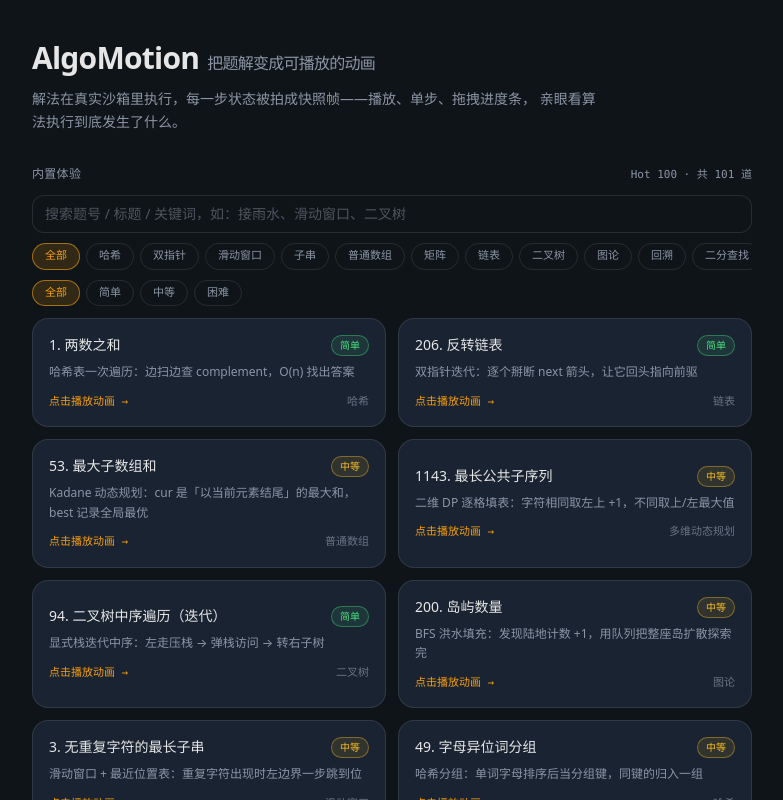
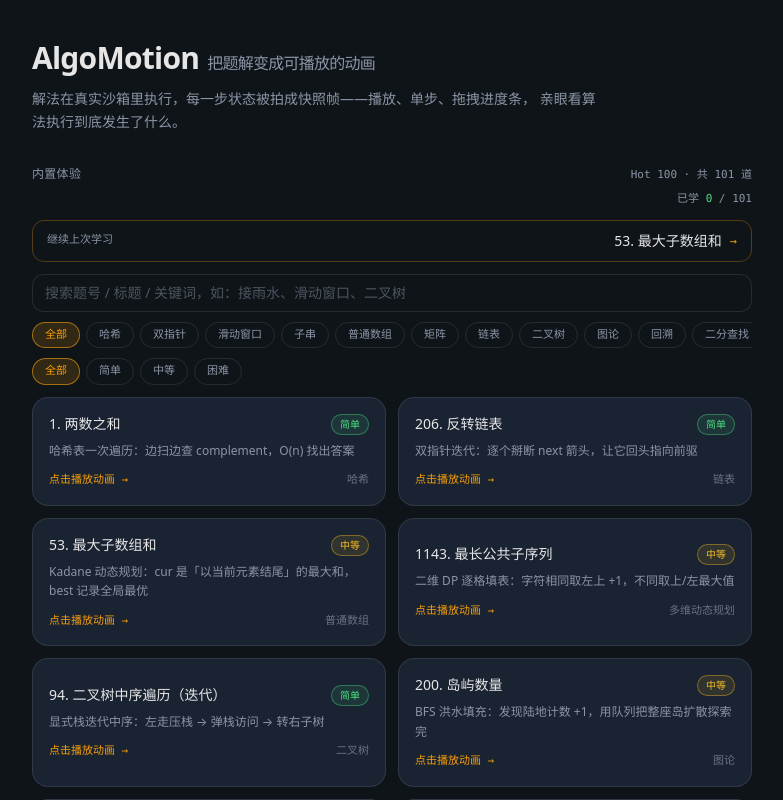
Before and after one commit to turbobo/algo-motion, a React (Vite) app: page / in a window 1280 px wide. Both pictures are taken after a click on the button 457 px from the left and 503 px from the top of the page. Shown: the whole page, without its empty margins (248-1031 px from the left). Built offline with nearby package versions, Linux system fonts and the light colour scheme.

Commit message:
[feat] 学习进度追踪：已学计数+进度条+角标+继续上次（localStorage 持久化）

```diff
--- a/src/App.tsx
+++ b/src/App.tsx
@@ -6,6 +6,7 @@ import type { AlgorithmCase } from './types'
 import type { Sample } from './samples'
 import { executeInstrumentResult } from './engine/runner'
 import { generateInstrumented, type GenerateInput } from './llm/client'
+import { useProgress } from './hooks/useProgress'
 import { HomeScreen } from './screens/HomeScreen'
 import { PlayerScreen } from './screens/PlayerScreen'
 
@@ -14,9 +15,11 @@ export default function App() {
   const [loading, setLoading] = useState(false)
   const [generating, setGenerating] = useState(false)
   const [error, setError] = useState<string | null>(null)
+  const { learned, last, markLearned, markOpened } = useProgress()
 
   /** 打开内置样题：走沙箱执行链路 */
   const openSample = useCallback(async (sample: Sample) => {
+    markOpened(sample.id)
     setLoading(true)
     setError(null)
     try {
@@ -70,15 +73,24 @@ export default function App() {
     }
   }, [])
 
+  /** 播放页到达最后一帧：记入「已学」（自定义生成的题目不在样题库内，计数侧天然忽略） */
+  const handleLearned = useCallback(() => {
+    if (activeCase) {
+      markLearned(activeCase.id)
+    }
+  }, [activeCase, markLearned])
+
   return (
     <div className="h-full bg-bg text-ink">
       {activeCase ? (
-        <PlayerScreen algoCase={activeCase} onBack={() => setActiveCase(null)} />
+        <PlayerScreen algoCase={activeCase} onBack={() => setActiveCase(null)} onLearned={handleLearned} />
       ) : (
         <HomeScreen
           loading={loading}
           generating={generating}
           error={error}
+          learned={learned}
+          lastId={last}
           onOpenSample={openSample}
           onGenerate={handleGenerate}
         />
--- /dev/null
+++ b/src/hooks/useProgress.ts
@@ -0,0 +1,59 @@
+/**
+ * 学习进度：localStorage 持久化「已播完的样题 + 最近打开」。
+ * - learned：播到最后一帧（含拖拽直达）即视为已学，只记账不校验归属
+ * - last：最近打开的样题 id（首页「继续上次」入口）
+ * 存储不可用（隐私模式等）时静默降级为纯内存状态。
+ */
+import { useCallback, useEffect, useState } from 'react'
+
+const STORAGE_KEY = 'algomotion:progress'
+
+interface ProgressState {
+  learned: Set<string>
+  last: string | null
+}
+
+function loadProgress(): ProgressState {
+  try {
+    const raw = localStorage.getItem(STORAGE_KEY)
+    if (!raw) return { learned: new Set(), last: null }
+    const data = JSON.parse(raw) as { learned?: unknown; last?: unknown }
+    const learned = Array.isArray(data.learned)
+      ? new Set(data.learned.filter((x): x is string => typeof x === 'string'))
+      : new Set<string>()
+    return { learned, last: typeof data.last === 'string' ? data.last : null }
+  } catch {
+    return { learned: new Set(), last: null }
+  }
+}
+
+export function useProgress() {
+  const [progress, setProgress] = useState<ProgressState>(loadProgress)
+
+  // state 变化后持久化（setState updater 保持纯函数；写入失败静默降级为内存态）
+  useEffect(() => {
+    try {
+      localStorage.setItem(
+        STORAGE_KEY,
+        JSON.stringify({ learned: [...progress.learned], last: progress.last }),
+      )
+    } catch {
+      /* 存储不可用：仅内存记录 */
+    }
+  }, [progress])
+
+  const markLearned = useCallback((id: string) => {
+    setProgress((prev) => {
+      if (prev.learned.has(id)) return prev
+      const learned = new Set(prev.learned)
+      learned.add(id)
+      return { ...prev, learned }
+    })
+  }, [])
+
+  const markOpened = useCallback((id: string) => {
+    setProgress((prev) => (prev.last === id ? prev : { ...prev, last: id }))
+  }, [])
+
+  return { learned: progress.learned, last: progress.last, markLearned, markOpened }
+}
--- a/src/screens/HomeScreen.tsx
+++ b/src/screens/HomeScreen.tsx
@@ -9,6 +9,10 @@ interface Props {
   loading: boolean
   generating: boolean
   error: string | null
+  /** 已学（播完）的样题 id 集 */
+  learned: ReadonlySet<string>
+  /** 最近打开的样题 id（「继续上次」入口） */
+  lastId: string | null
   onOpenSample: (sample: Sample) => void
   onGenerate: (input: GenerateInput) => void
 }
@@ -71,7 +75,7 @@ function Chip({ active, onClick, children }: { active: boolean; onClick: () => v
   )
 }
 
-export function HomeScreen({ loading, generating, error, onOpenSample, onGenerate }: Props) {
+export function HomeScreen({ loading, generating, error, learned, lastId, onOpenSample, onGenerate }: Props) {
   const [problem, setProblem] = useState('')
   const [code, setCode] = useState('')
   const [language, setLanguage] = useState('javascript')
@@ -81,6 +85,12 @@ export function HomeScreen({ loading, generating, error, onOpenSample, onGenerat
 
   const busy = loading || generating
   const canSubmit = code.trim().length > 0 && !busy
+
+  const learnedCount = useMemo(() => SAMPLES.filter((s) => learned.has(s.id)).length, [learned])
+  const lastSample = useMemo(
+    () => (lastId ? (SAMPLES.find((s) => s.id === lastId) ?? null) : null),
+    [lastId],
+  )
 
   const filtered = useMemo(() => {
     const q = query.trim().toLowerCase()
@@ -108,12 +118,41 @@ export function HomeScreen({ loading, generating, error, onOpenSample, onGenerat
 
         {/* 内置样题 */}
         <div className="mt-8">
-          <div className="mb-3 flex items-baseline justify-between gap-3">
+          <div className="mb-2 flex items-baseline justify-between gap-3">
             <span className="font-mono text-xs tracking-wide text-sub">内置体验</span>
             <span className="font-mono text-[11px] text-sub">
               Hot 100 · 共 {filtered.length} 道
             </span>
           </div>
+
+          {/* 学习进度 */}
+          <div className="mb-3 flex items-center gap-3">
+            <div className="h-1 flex-1 overflow-hidden rounded-full bg-white/8">
+              <div
+                className="h-full rounded-full bg-ok/70 transition-all duration-500"
+                style={{ width: `${SAMPLES.length > 0 ? (learnedCount / SAMPLES.length) * 100 : 0}%` }}
+              />
+            </div>
+            <span className="shrink-0 font-mono text-[11px] text-sub">
+              已学 <span className="text-ok">{learnedCount}</span> / {SAMPLES.length}
+            </span>
+          </div>
+
+          {/* 继续上次学习 */}
+          {lastSample ? (
+            <button
+              type="button"
+              disabled={busy}
+              onClick={() => onOpenSample(lastSample)}
+              className="mb-3 flex w-full items-center justify-between gap-3 rounded-xl border border-accent/30 bg-accent/8 px-3.5 py-2.5 text-left transition-colors hover:border-accent/50 hover:bg-accent/12 disabled:opacity-50"
+            >
+              <span className="font-mono text-[11px] text-sub">继续上次学习</span>
+              <span className="flex items-center gap-2 text-sm">
+                <span>{lastSample.title}</span>
+                <span className="font-mono text-xs text-accent">→</span>
+              </span>
+            </button>
+          ) : null}
 
           {/* 搜索 + 筛选 */}
           <input
@@ -154,7 +193,14 @@ export function HomeScreen({ loading, generating, error, onOpenSample, onGenerat
                   className="group rounded-2xl border border-white/10 bg-surface p-4 text-left transition-all hover:border-accent/40 hover:bg-surface-2 active:scale-[0.99] disabled:opacity-50"
                 >
                   <div className="flex items-start justify-between gap-2">
-                    <div className="text-sm font-medium">{sample.title}</div>
+                    <div className="text-sm font-medium">
+                      {learned.has(sample.id) ? (
+                        <span className="mr-1 text-ok" aria-label="已学">
+                          ✓
+                        </span>
+                      ) : null}
+                      {sample.title}
+                    </div>
                     <span
                       className={`shrink-0 rounded-full border px-2 py-0.5 font-mono text-[10px] ${DIFF_STYLE[sample.difficulty] ?? ''}`}
                     >
--- a/src/screens/PlayerScreen.tsx
+++ b/src/screens/PlayerScreen.tsx
@@ -5,7 +5,7 @@
  * 结构说明：外层负责选择「播放哪个用例的帧」；内层用 key 重挂载，
  * 切换用例时播放状态自然重置。
  */
-import { useCallback, useMemo, useState } from 'react'
+import { useCallback, useEffect, useMemo, useState } from 'react'
 import type { AlgorithmCase, Frame, FrameDiagnostics } from '../types'
 import { describeDiagnostics, hasDiagnostics } from '../engine/sanitize'
 import { ErrorBoundary } from '../components/ErrorBoundary'
@@ -19,6 +19,8 @@ import { diffViews } from '../components/renderers/frameDiff'
 interface Props {
   algoCase: AlgorithmCase
   onBack: () => void
+  /** 播放到最后一帧时回调（首页据此记「已学」） */
+  onLearned?: () => void
 }
 
 /** 诊断摘要（无异常时返回空数组，徽章不展示） */
@@ -34,7 +36,7 @@ function pickDefaultTest(algoCase: AlgorithmCase): number {
   return anyFrames >= 0 ? anyFrames : 0
 }
 
-export function PlayerScreen({ algoCase, onBack }: Props) {
+export function PlayerScreen({ algoCase, onBack, onLearned }: Props) {
   const [testIdx, setTestIdx] = useState(() => pickDefaultTest(algoCase))
   const frames = algoCase.framesByTest[testIdx] ?? []
   const passedCount = algoCase.tests.filter((t) => t.passed).length
@@ -50,6 +52,7 @@ export function PlayerScreen({ algoCase, onBack }: Props) {
       allPassed={allPassed}
       onChangeTest={setTestIdx}
       onBack={onBack}
+      onLearned={onLearned}
     />
   )
 }
@@ -62,11 +65,19 @@ interface InnerProps {
   allPassed: boolean
   onChangeTest: (i: number) => void
   onBack: () => void
+  onLearned?: () => void
 }
 
-function PlayerInner({ algoCase, frames, testIdx, passedCount, allPassed, onChangeTest, onBack }: InnerProps) {
+function PlayerInner({ algoCase, frames, testIdx, passedCount, allPassed, onChangeTest, onBack, onLearned }: InnerProps) {
   const { cursor, playing, speed, setSpeed, next, prev, seek, toggle } = usePlayer(frames.length)
   const frame = frames[cursor] ?? null
+
+  // 「播完 = 已学」：到达最后一帧（含拖拽直达）即记账给首页
+  useEffect(() => {
+    if (frames.length > 0 && cursor === frames.length - 1) {
+      onLearned?.()
+    }
+  }, [cursor, frames.length, onLearned])
 
   // 帧间变化：与上一帧逐元素对比，让「这一帧变了什么」脉冲高亮（首帧/切片重置为空）
   const flash = useMemo(() => diffViews(frames[cursor - 1]?.views, frames[cursor]?.views), [frames, cursor])
```
Also changed, not shown: 2 other files (tests, documents, lock files or other folders).
